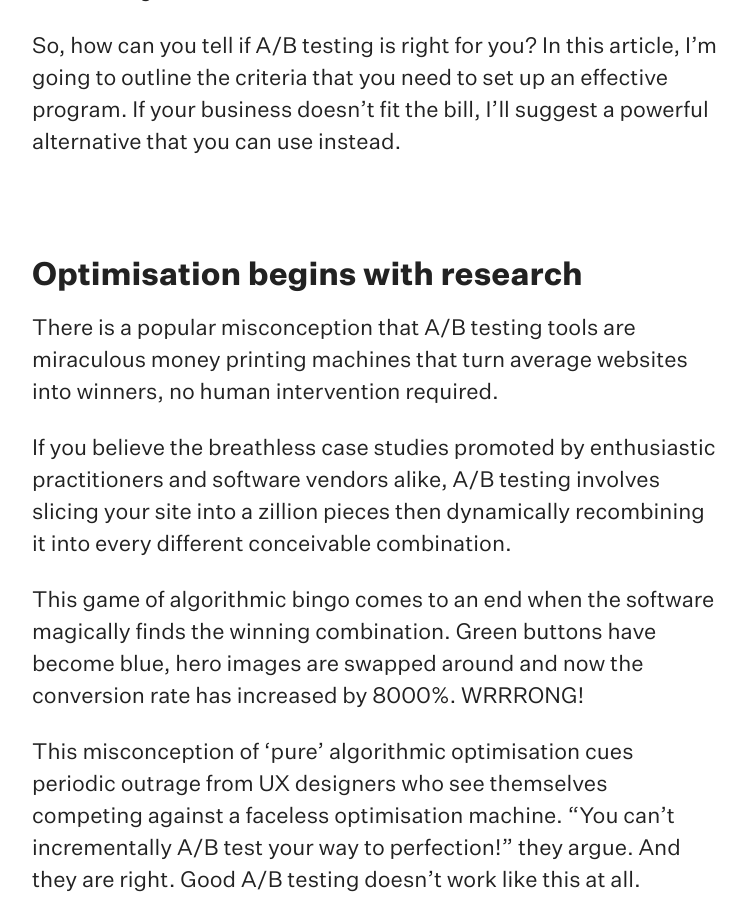
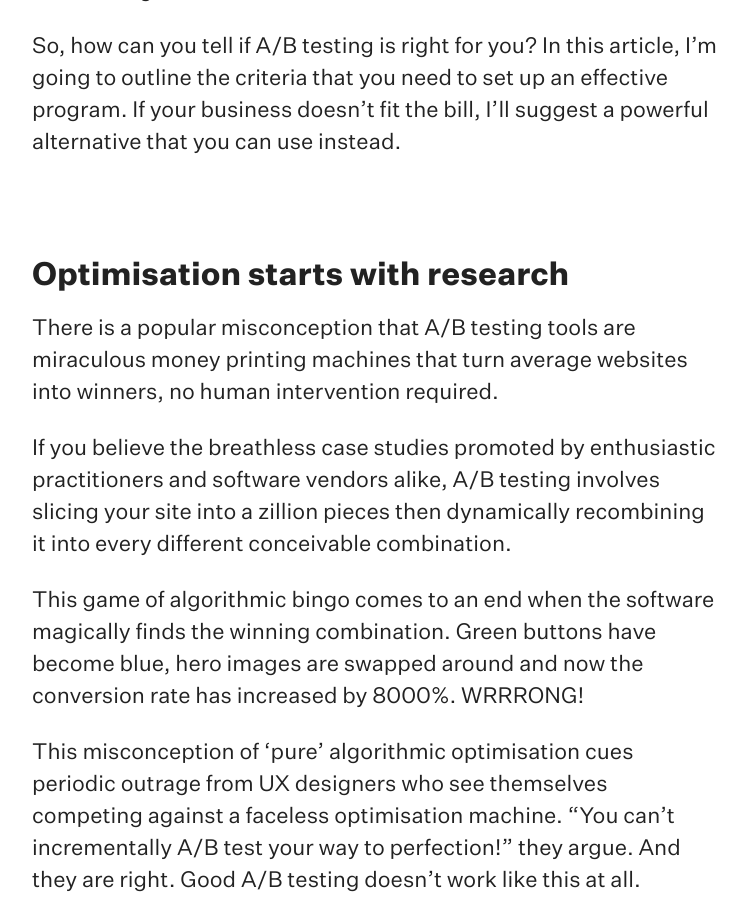
Before and after one commit to olleepalmer/olleepalmer.github.io, a Jekyll site: the page built from _posts/2021-03-22-you-probably-dont-need-ab-testing.md, in a window 1280 px wide and 900 px high, scrolled down 1919 px. Shown: the whole window, without its empty margins (192-939 px from the left). Built offline with Jekyll 4.4.1, drawn with Linux system fonts in a browser that asks for light colours; comment, search, counter and statistics services are not loaded.

Commit message:
Wording change for clarity

```diff
--- a/_posts/2021-03-22-you-probably-dont-need-ab-testing.md
+++ b/_posts/2021-03-22-you-probably-dont-need-ab-testing.md
@@ -18,7 +18,7 @@ Most of the time, though, I have to break it to them that A/B testing is probabl
 
 So, how can you tell if A/B testing is right for you? In this article, I’m going to outline the criteria that you need to set up an effective program. If your business doesn’t fit the bill, I’ll suggest a powerful alternative that you can use instead.
 
-## Optimisation begins with research
+## Optimisation starts with research
 
 There is a popular misconception that A/B testing tools are miraculous money printing machines that turn average websites into winners, no human intervention required.
 
```
